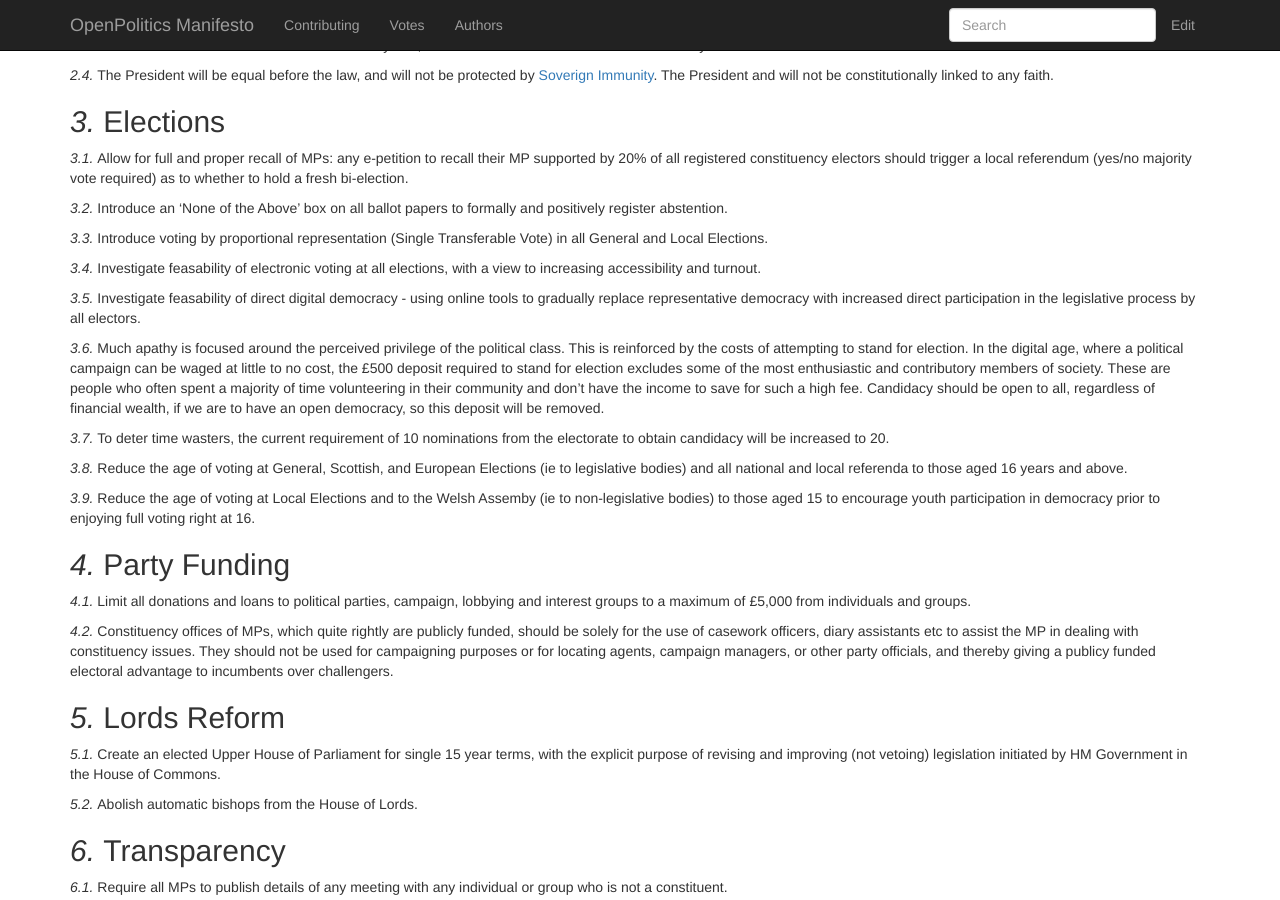
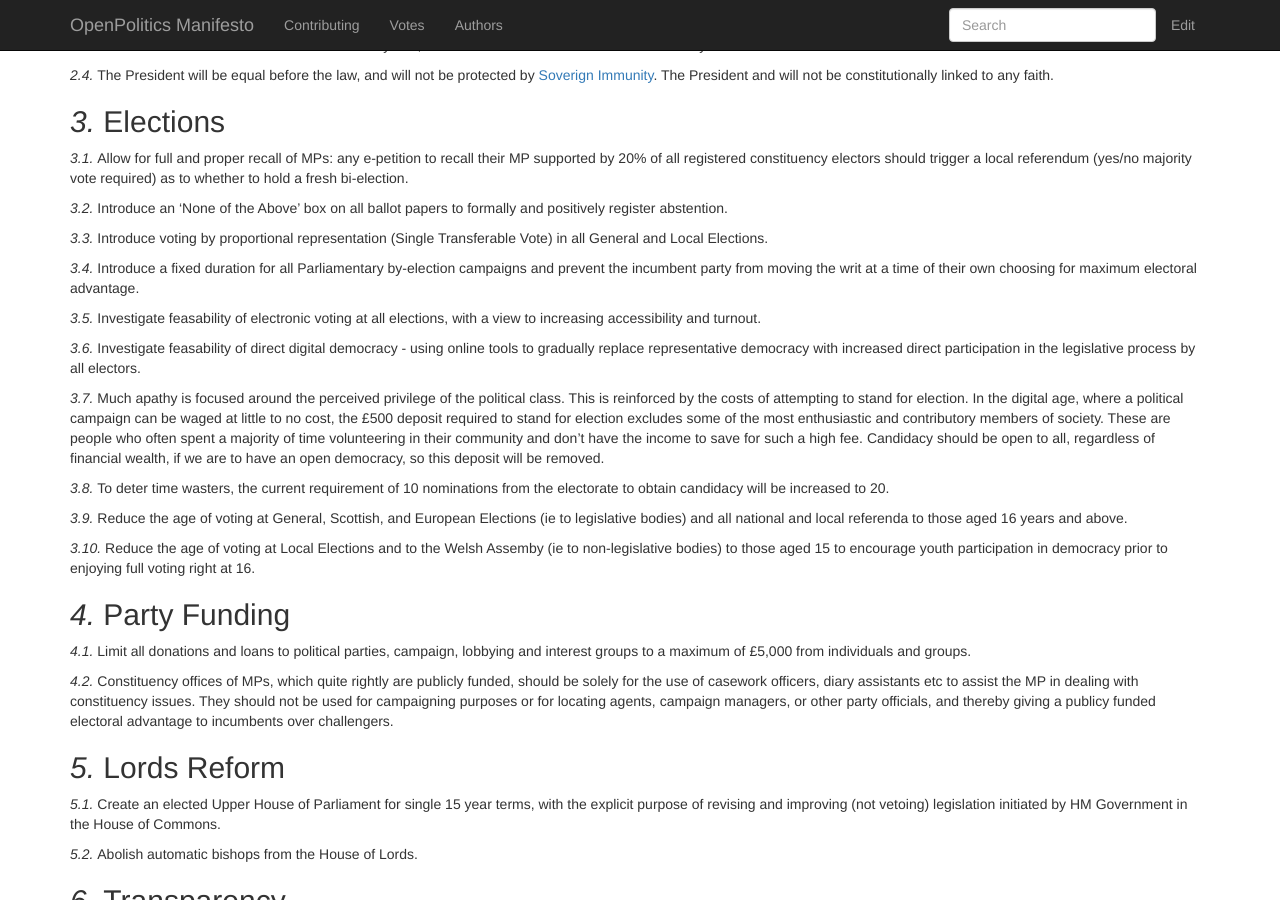
Before and after one commit to openpolitics/manifesto, a Jekyll site: the page built from democracy.md, in a window 1280 px wide and 900 px high, scrolled down 406 px. Built offline with Jekyll 4.4.1, drawn with Linux system fonts in a browser that asks for light colours; nearby versions of some CDN libraries.

Commit message:
Introduce fixed duration campaign lengths for By-Elections

```diff
--- a/democracy.md
+++ b/democracy.md
@@ -32,6 +32,8 @@ Allow for full and proper recall of MPs: any e-petition to recall their MP suppo
 Introduce an 'None of the Above' box on all ballot papers to formally and positively register abstention.
 
 Introduce voting by proportional representation (Single Transferable Vote) in all General and Local Elections.
+
+Introduce a fixed duration for all Parliamentary by-election campaigns and prevent the incumbent party from moving the writ at a time of their own choosing for maximum electoral advantage.
 
 Investigate feasability of electronic voting at all elections, with a view to increasing accessibility and turnout.
 
```
